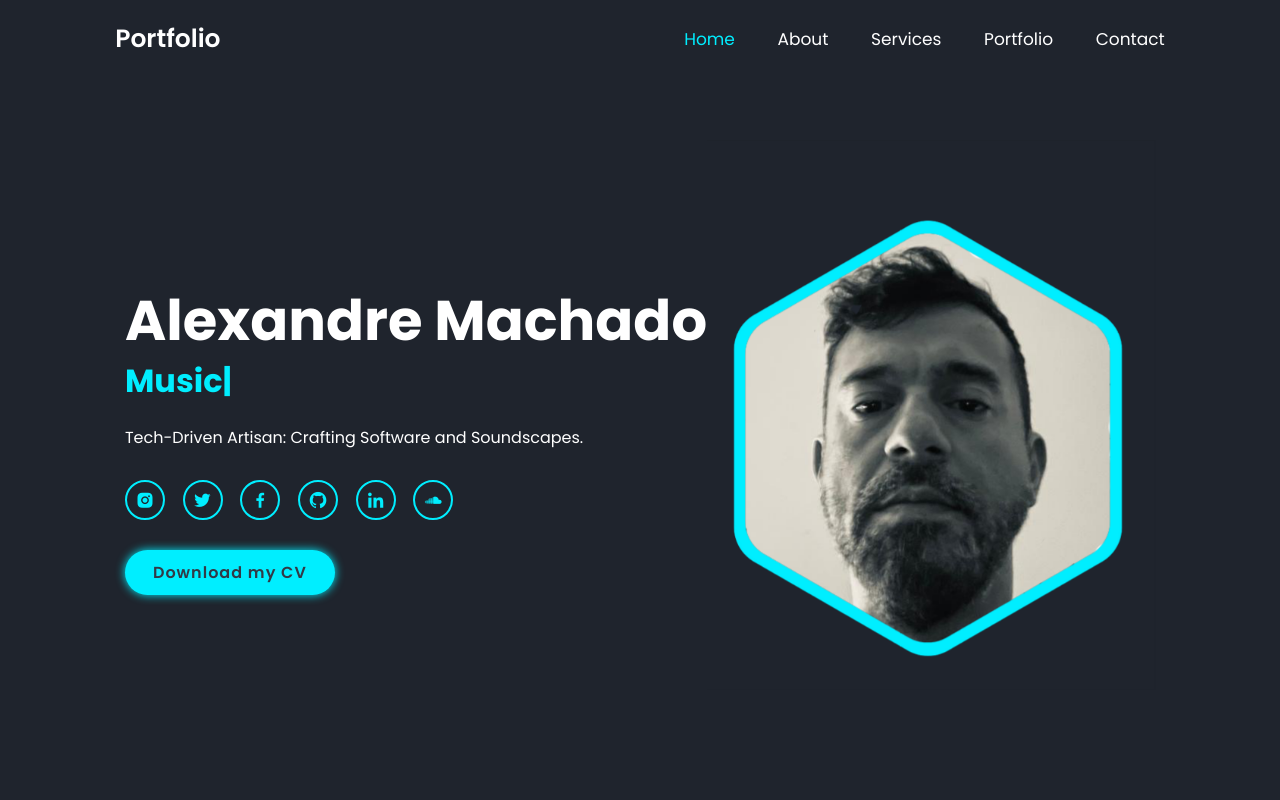
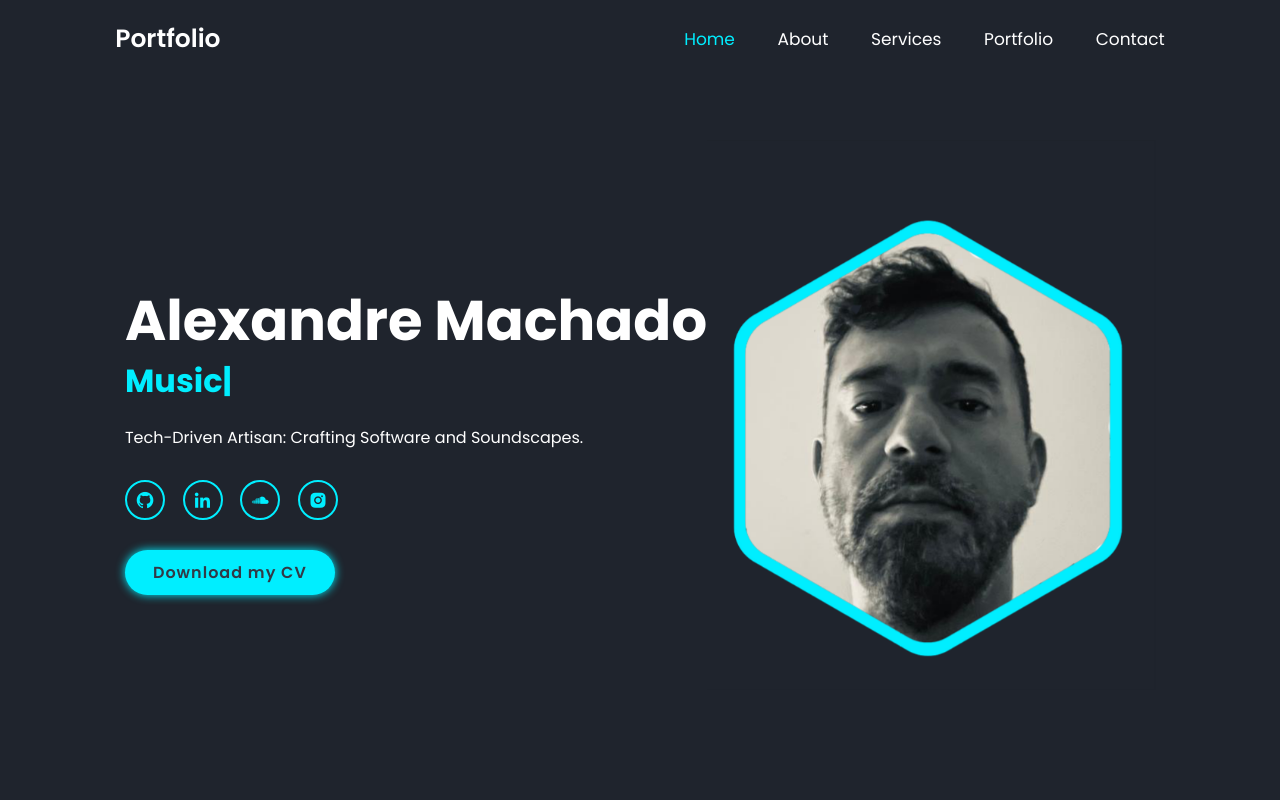
Before and after one commit to LXMachado/Alexandre-s-Portfolio-Website, a plain HTML site: page index.html in a window 1280 px wide. Shown: the top 800 px of the page. Drawn offline with nearby package versions, Linux system fonts and the light colour scheme.

Commit message:
Update index.html

```diff
--- a/index.html
+++ b/index.html
@@ -39,12 +39,10 @@
             <h3><span class="multiple-text"></span></h3>
             <p>Tech-Driven Artisan: Crafting Software and Soundscapes.</p>
             <div class="social-media">
-                <a href="https://www.instagram.com/gur_music/" target="_blank"><i class='bx bxl-instagram-alt'></i></a>
-                <a href="https://twitter.com/ASMWebDev" target="_blank"><i class='bx bxl-twitter'></i></a>
-                <a href="https://www.facebook.com/AlexandreGuri" target="_blank"><i class='bx bxl-facebook'></i></a>
                 <a href="https://github.com/LXMachado" target="_blank"><i class='bx bxl-github'></i></a>
                 <a href="https://www.linkedin.com/in/alexandre-da-silva-machado-664884249/" target="_blank"><i class='bx bxl-linkedin'></i></a>
                 <a href="https://soundcloud.com/guri" target="_blank"><i class='bx bxl-soundcloud'></i></a>
+                <a href="https://www.instagram.com/gur_music/" target="_blank"><i class='bx bxl-instagram-alt'></i></a>
             </div>
             <a href="https://docs.google.com/document/d/1j0EnYcWyKMXBfziO7Z2yv-8NPur2GTBrzO2n0O_C2DM/edit" target="_blank" a class="btn">Download my CV</a>
         </div>
```
